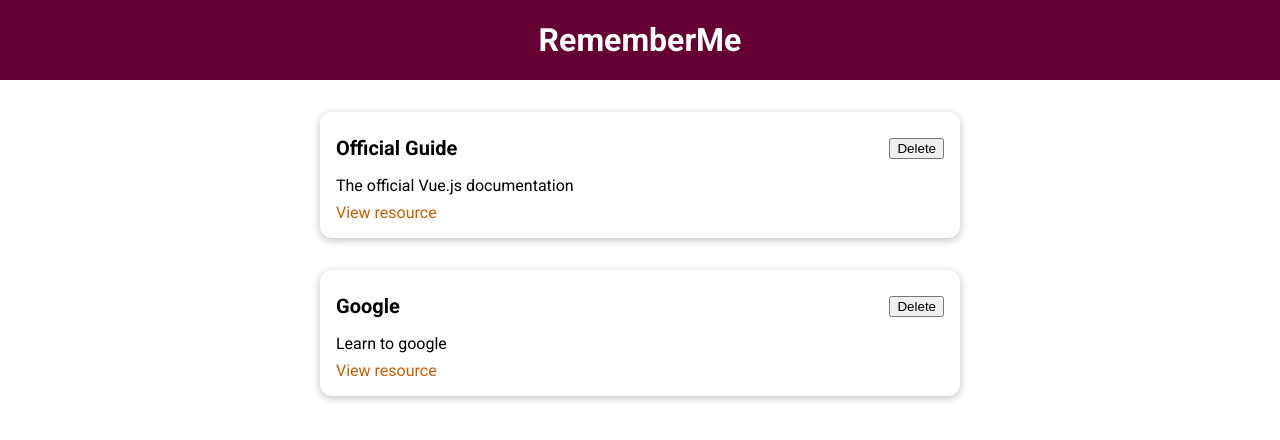
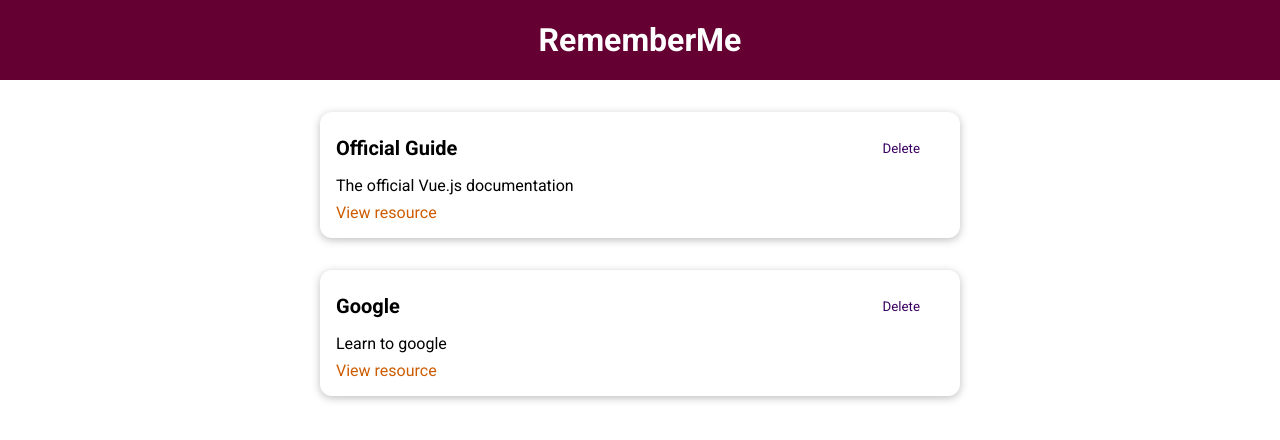
Before and after one commit to rpalvair/vue-formation, a Vue app in the folder prj-cmp-01-starting-setup/: page / in a window 1280 px wide. Shown: the top 440 px of the page. Built offline with nearby package versions, Linux system fonts and the light colour scheme.

Commit message:
feat : Add a base button

```diff
--- /dev/null
+++ b/prj-cmp-01-starting-setup/src/components/UI/BaseButton.vue
@@ -0,0 +1,39 @@
+<template>
+  <button :type="type" :class="mode">
+    <slot></slot>
+  </button>
+</template>
+
+<script>
+export default {
+  props: ['type', 'mode']
+};
+</script>
+
+<style scoped>
+button {
+  padding: 0.75rem 1.5rem;
+  font-family: inherit;
+  background-color: #3a0061;
+  border: 1px solid #3a0061;
+  color: white;
+  cursor: pointer;
+}
+
+button:hover,
+button:active {
+  background-color: #270041;
+  border-color: #270041;
+}
+
+.flat {
+  background-color: transparent;
+  color: #3a0061;
+  border: none;
+}
+
+.flat:hover,
+.flat:active {
+  background-color: #edd2ff;
+}
+</style>
--- a/prj-cmp-01-starting-setup/src/components/learning-resources/LearningResource.vue
+++ b/prj-cmp-01-starting-setup/src/components/learning-resources/LearningResource.vue
@@ -5,7 +5,7 @@
         <div>
           <header>
             <h3>{{ title }}</h3>
-            <button>Delete</button>
+            <base-button mode="flat">Delete</base-button>
           </header>
         </div>
         <p>
@@ -18,9 +18,10 @@
 </template>
 
 <script>
+import BaseButton from '../UI/BaseButton.vue';
 import BaseCard from '../UI/BaseCard';
 export default {
-  components: { BaseCard },
+  components: { BaseButton, BaseCard },
   props: ['title', 'description', 'link']
 };
 </script>
```
